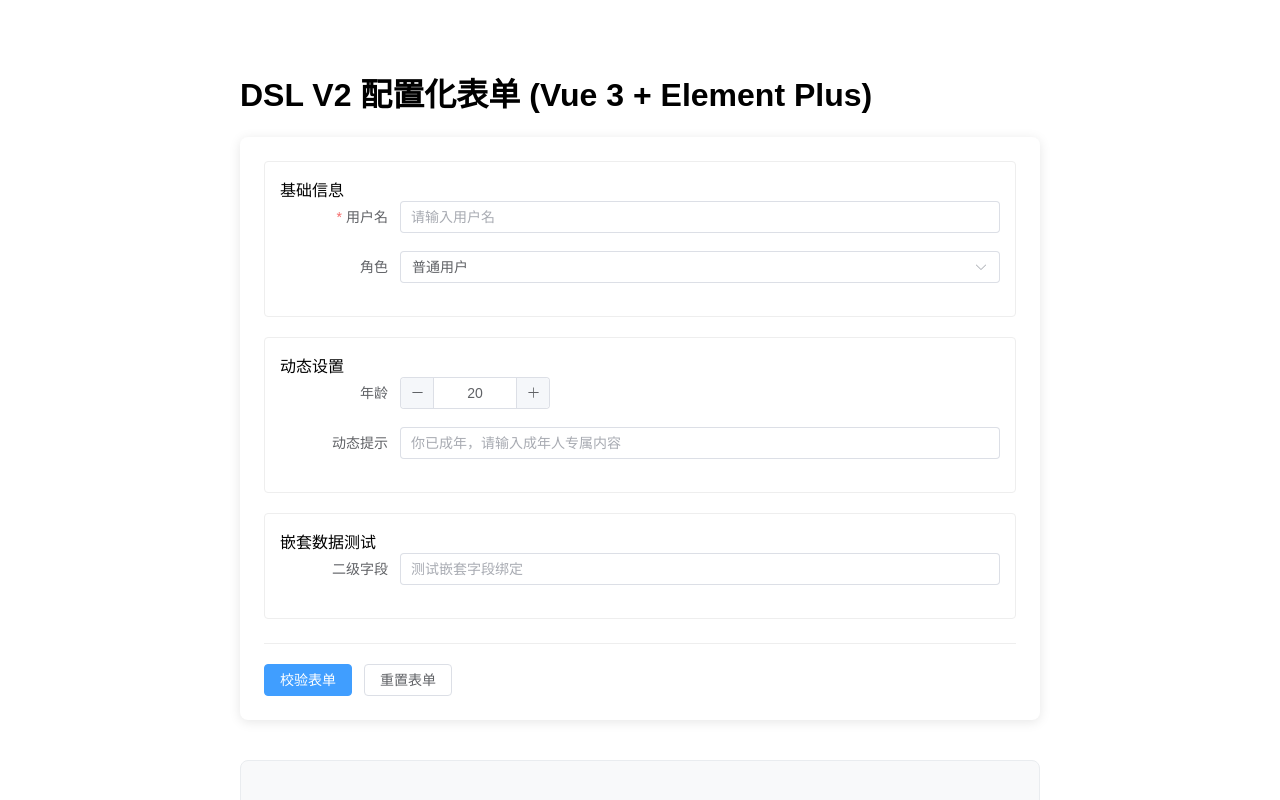
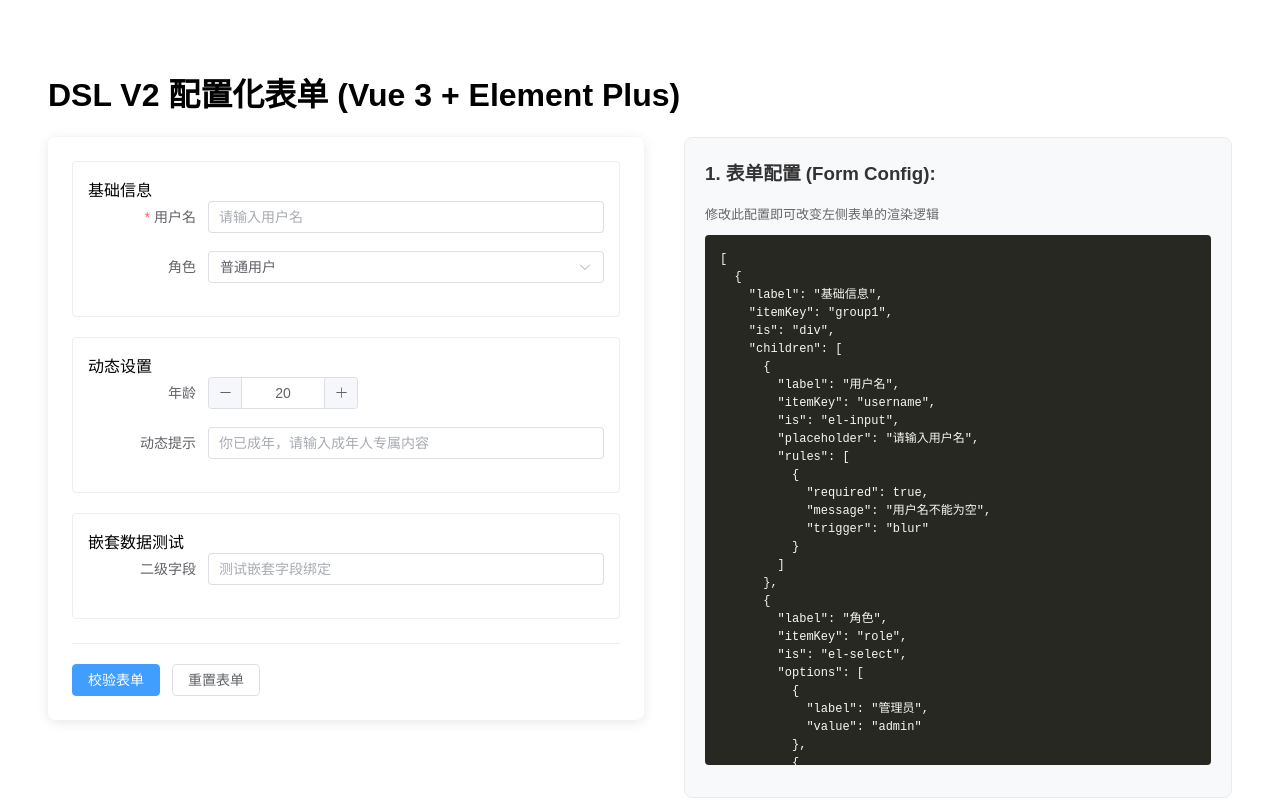
Before and after one commit to cala2cala/vue3-config-form-table, a Vue app: page / in a window 1280 px wide. Shown: the top 800 px of the page. Built offline with nearby package versions, Linux system fonts and the light colour scheme.

Commit message:
feat: upgrade to dslV2 and improve demo with layout and config display

```diff
--- a/src/App.vue
+++ b/src/App.vue
@@ -1,6 +1,7 @@
 <template>
   <div class="demo-container">
     <h1>DSL V2 配置化表单 (Vue 3 + Element Plus)</h1>
+    <div class="demo-layout">
       <div class="demo-section">
         <FormDsl
           ref="formDslRef"
@@ -15,9 +16,19 @@
         </div>
       </div>
 
+      <div class="data-section">
         <div class="state-display">
-      <h3>当前表单数据 (Form State):</h3>
+          <h3>1. 表单配置 (Form Config):</h3>
+          <p class="desc">修改此配置即可改变左侧表单的渲染逻辑</p>
+          <pre>{{ JSON.stringify(formConfig, null, 2) }}</pre>
+        </div>
+
+        <div class="state-display">
+          <h3>2. 当前数据 (Form State):</h3>
+          <p class="desc">输入左侧表单，此处数据会实时响应（包含嵌套绑定）</p>
           <pre>{{ JSON.stringify(formState, null, 2) }}</pre>
+        </div>
+      </div>
     </div>
   </div>
 </template>
@@ -149,15 +160,29 @@ import { toRaw } from 'vue'
 <style scoped>
 .demo-container {
   padding: 40px;
-  max-width: 800px;
+  max-width: 1400px;
   margin: 0 auto;
   font-family: sans-serif;
 }
+.demo-layout {
+  display: flex;
+  gap: 40px;
+  align-items: flex-start;
+}
 .demo-section {
+  flex: 1;
   background: #fff;
   padding: 24px;
   border-radius: 8px;
   box-shadow: 0 2px 12px 0 rgba(0,0,0,0.1);
+  position: sticky;
+  top: 40px;
+}
+.data-section {
+  flex: 1;
+  display: flex;
+  flex-direction: column;
+  gap: 20px;
 }
 .actions {
   margin-top: 24px;
@@ -165,11 +190,19 @@ import { toRaw } from 'vue'
   padding-top: 20px;
 }
 .state-display {
-  margin-top: 40px;
   background: #f8f9fa;
   padding: 20px;
   border-radius: 8px;
   border: 1px solid #e9ecef;
+}
+.state-display h3 {
+  margin-top: 0;
+  color: #333;
+}
+.desc {
+  font-size: 13px;
+  color: #666;
+  margin-bottom: 10px;
 }
 pre {
   background: #272822;
@@ -177,5 +210,8 @@ pre {
   padding: 15px;
   border-radius: 4px;
   overflow: auto;
+  max-height: 500px;
+  font-size: 12px;
+  line-height: 1.5;
 }
 </style>
```
Lines whose indentation alone changed are shown as unchanged.
